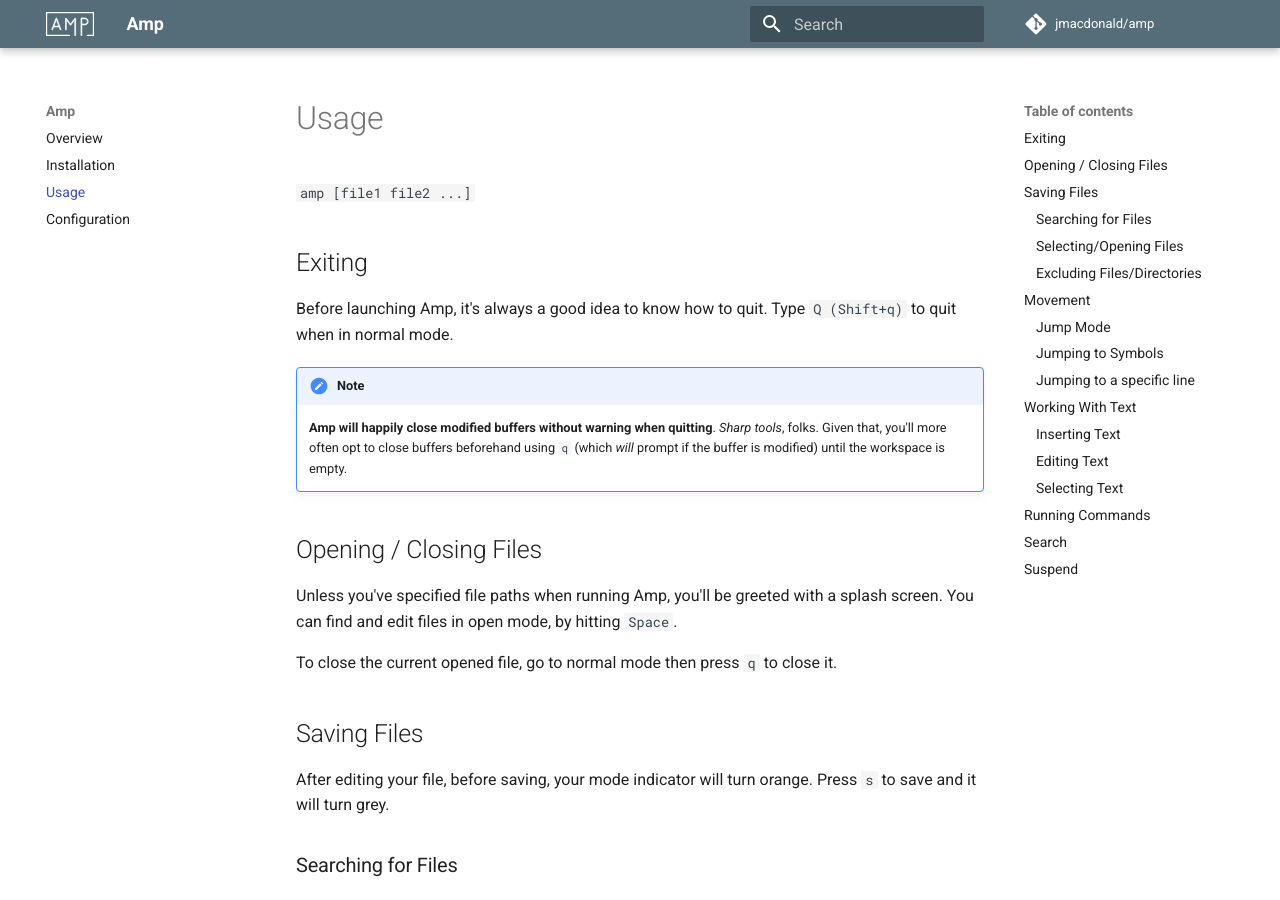
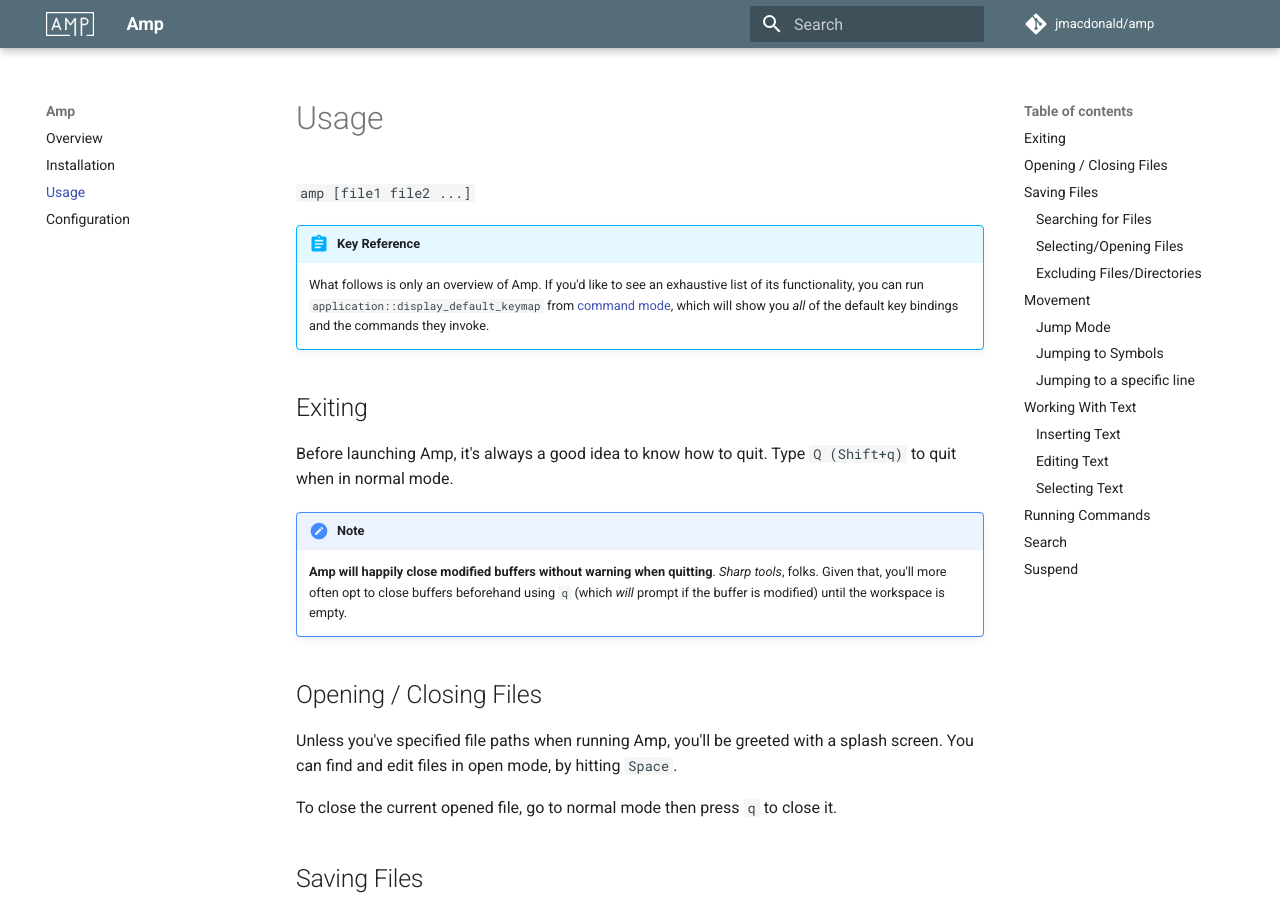
Before and after one commit to jmacdonald/amp, an MkDocs documentation site: the page built from documentation/pages/usage.md, in a window 1280 px wide and 900 px high. Built offline with MkDocs 1.6.1 and Material for MkDocs 9.7.7, drawn with Linux system fonts in a browser that asks for light colours; comment, search, counter and statistics services are not loaded; old or Windows-style settings are respelled for this version of MkDocs.

Commit message:
Add default keymap reference to top of usage docs
Closes #54.

```diff
--- a/documentation/pages/usage.md
+++ b/documentation/pages/usage.md
@@ -1,6 +1,11 @@
 # Usage
 
 `amp [file1 file2 ...]`
+
+!!! abstract "Key Reference"
+    What follows is only an overview of Amp. If you'd like to see an exhaustive
+    list of its functionality, you can run `application::display_default_keymap` from [command mode](usage.md#running-commands), which will show you _all_ of the default key bindings
+    and the commands they invoke.
 
 ## Exiting
 
```
